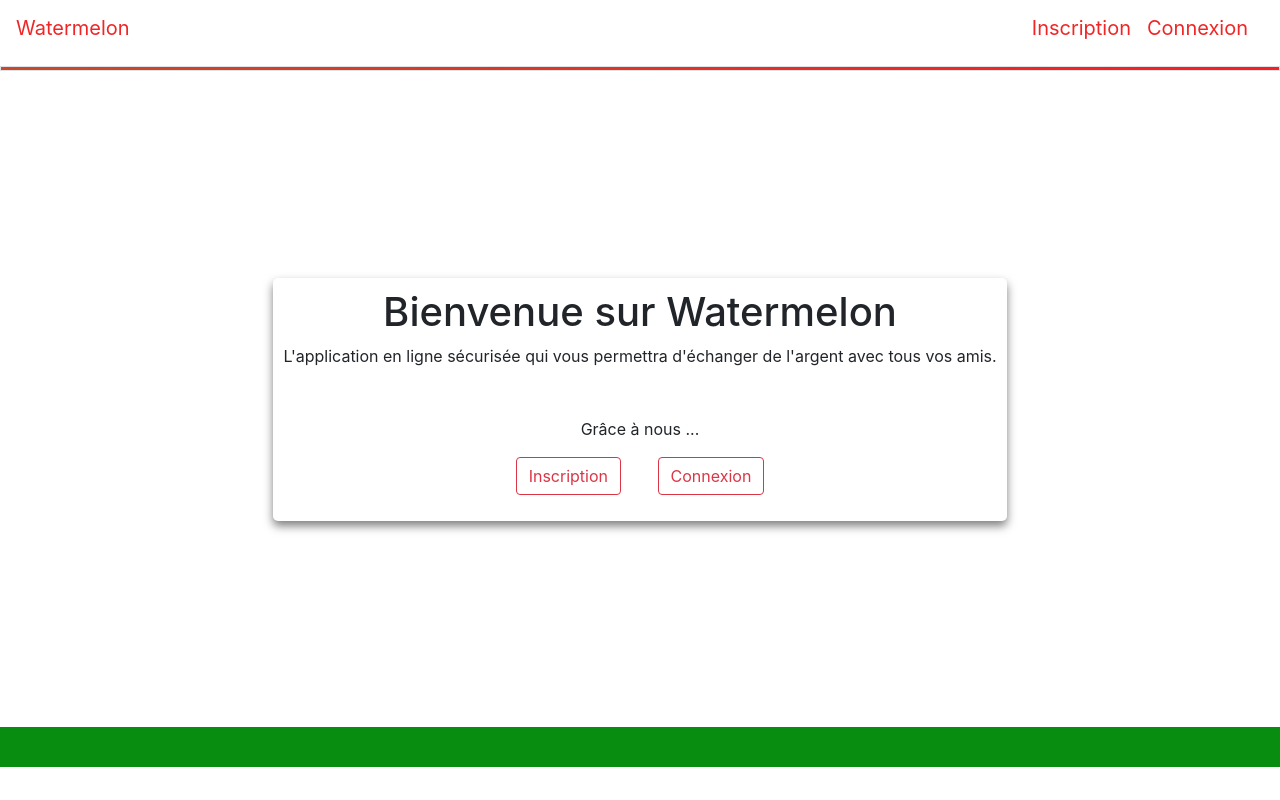
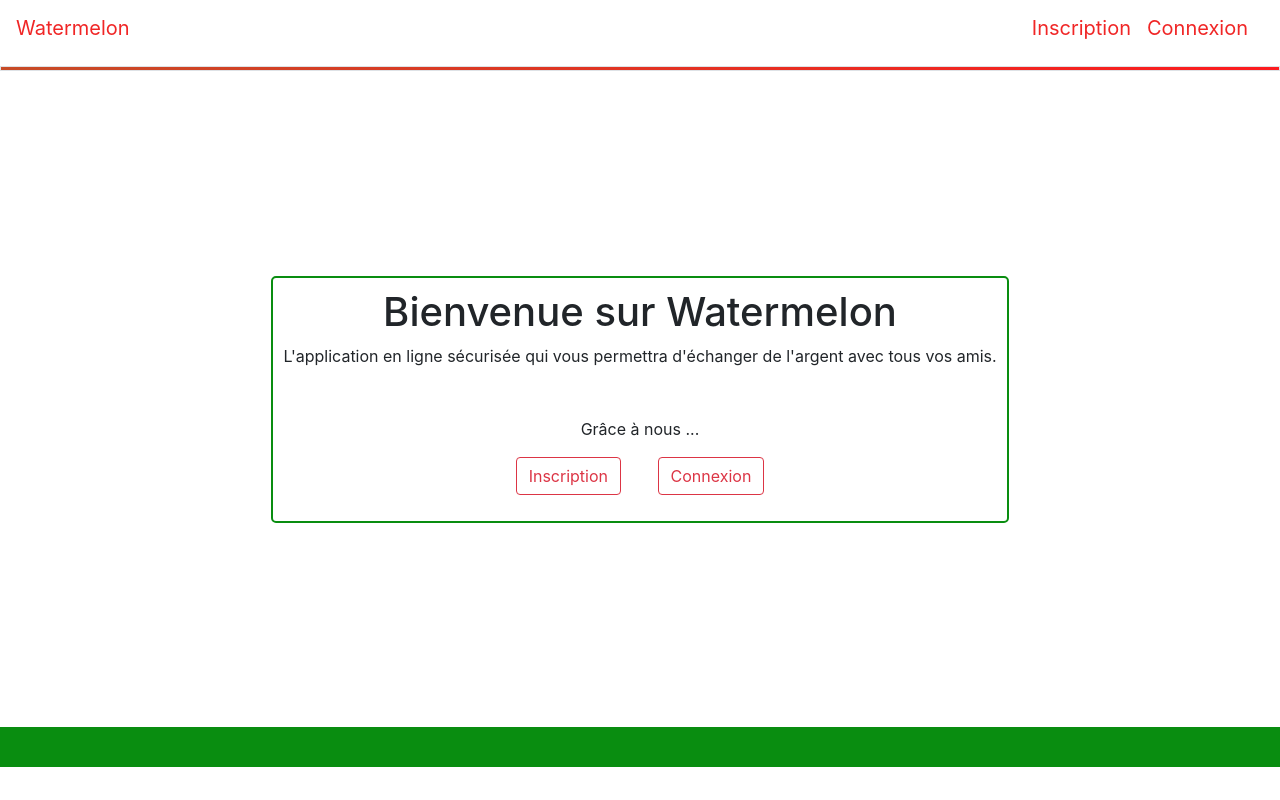
Before and after one commit to L-HommeSage/Projet-js-2019-2020, a React (Create React App) app in the folder watermelon/: page / in a window 1280 px wide. Built offline with nearby package versions, Linux system fonts and the light colour scheme.

Commit message:
petites modifs

```diff
--- a/watermelon/src/Homepage/Homepage.css
+++ b/watermelon/src/Homepage/Homepage.css
@@ -11,13 +11,13 @@
 .box
 {
     border-radius: 5px;
-  box-shadow: 0 5px 10px rgba(0, 0, 0,.5);
-  padding: 10px;
+    border: 2px solid rgb(9, 141, 16);
+    /*box-shadow: 0 5px 10px rgba(0, 0, 0,.5);*/
+    padding: 10px;
     display: flex;
     flex-direction: column;
     align-items: center;
     justify-content: center;
-
     margin: 10px;
 }
 
--- a/watermelon/src/Homepage/Homepage.js
+++ b/watermelon/src/Homepage/Homepage.js
@@ -29,7 +29,7 @@ class Homepage extends Component {
                     </p>
 
                     <p>
-                        <Button outline color="danger">Connexion</Button>
+                    <Button outline color="danger">Connexion</Button>
                     </p>
                     </div>
 
--- a/watermelon/src/Inscription/Inscription.css
+++ b/watermelon/src/Inscription/Inscription.css
@@ -1,6 +1,7 @@
 .form
 {
-    background-color: bisque;
+    background-color: white;
+
     min-height: 82vh;
     display: flex;
     flex-direction: column;
```
Also changed, not shown: watermelon/src/img/watermelonbleu.png (added).
